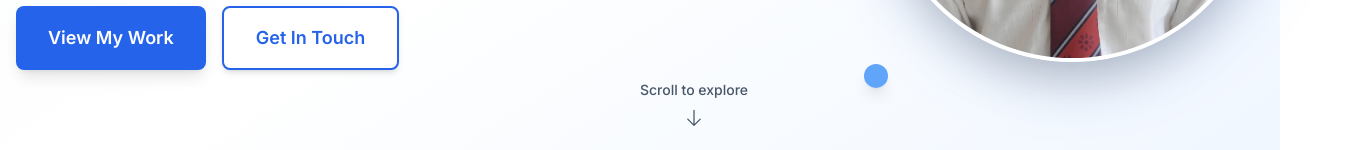
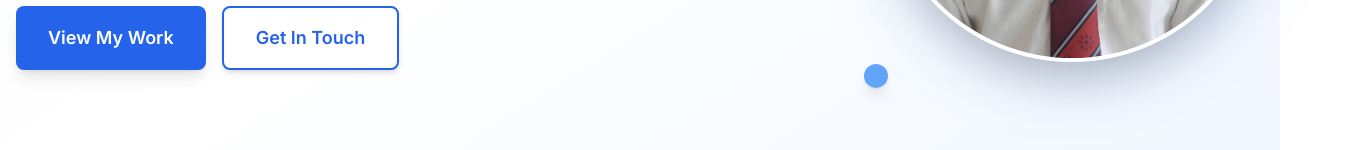
Before and after one commit to asaditya25/Portfolio-, a Next.js app: page / in a window 1280 px wide. Shown: the part 650-800 px from the top of the page, 1361 px wide, since content can reach past the window. Built offline with nearby package versions, Linux system fonts and the light colour scheme.

Commit message:
INITIAL COMMIt

```diff
--- a/app/globals.css
+++ b/app/globals.css
@@ -1,3 +1,4 @@
+
 @tailwind base;
 @tailwind components;
 @tailwind utilities;
--- a/components/Hero.tsx
+++ b/components/Hero.tsx
@@ -155,29 +155,7 @@ export default function Hero() {
           </motion.div>
         </div>
 
-        {/* Scroll indicator */}
-        <motion.div
-          className="absolute bottom-8 left-1/2 transform -translate-x-1/2"
-          initial={{ opacity: 0, y: 20 }}
-          animate={{ opacity: 1, y: 0 }}
-          transition={{ duration: 0.8, delay: 1.2 }}
-        >
-          <motion.button
-            onClick={scrollToProjects}
-            className="flex flex-col items-center text-secondary-600 hover:text-primary-600 transition-colors duration-200"
-            animate={{
-              y: [0, 10, 0],
-            }}
-            transition={{
-              duration: 2,
-              repeat: Infinity,
-              ease: "easeInOut",
-            }}
-          >
-            <span className="text-sm font-medium mb-2">Scroll to explore</span>
-            <ArrowDownIcon className="w-5 h-5" />
-          </motion.button>
-        </motion.div>
+        {/* ...removed scroll to explore indicator... */}
       </div>
     </section>
   )
```
